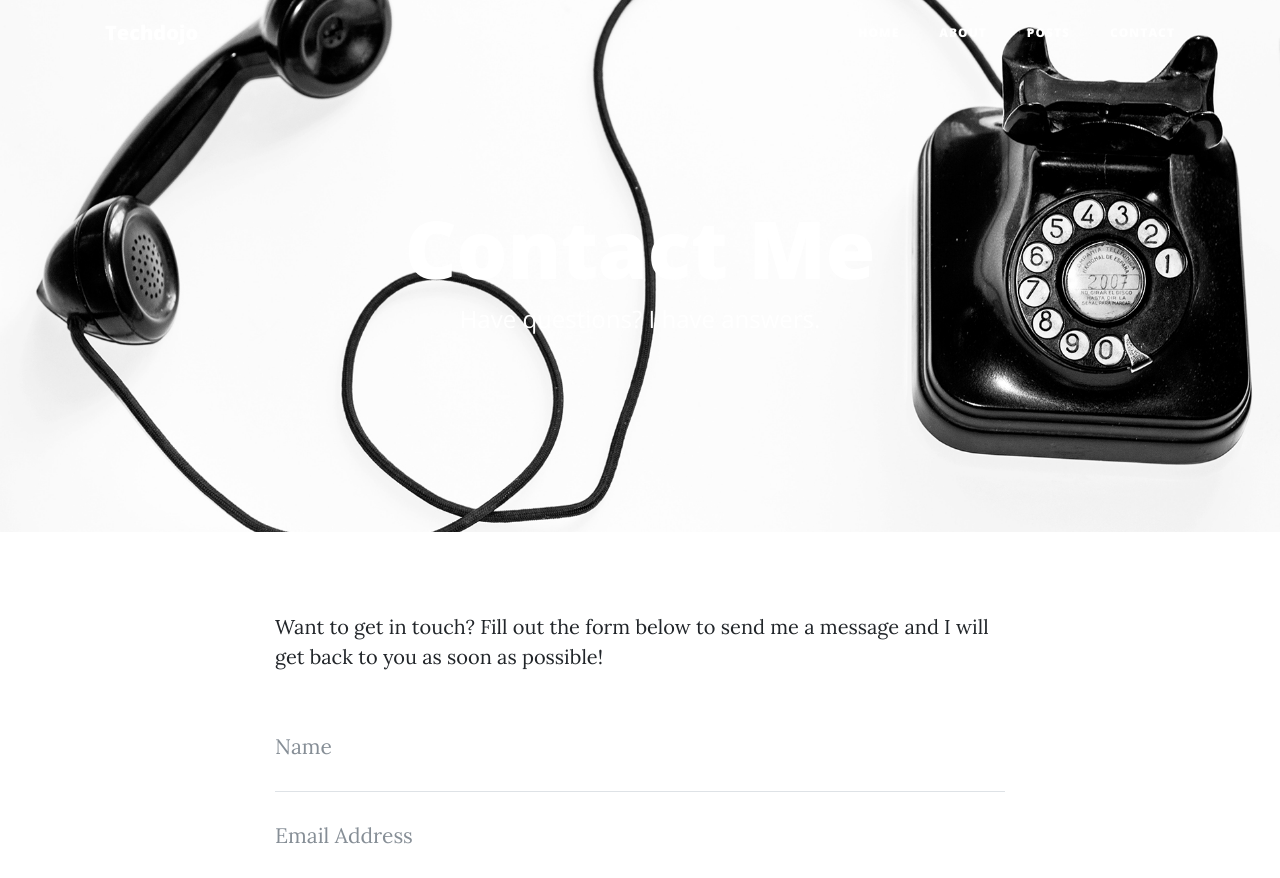
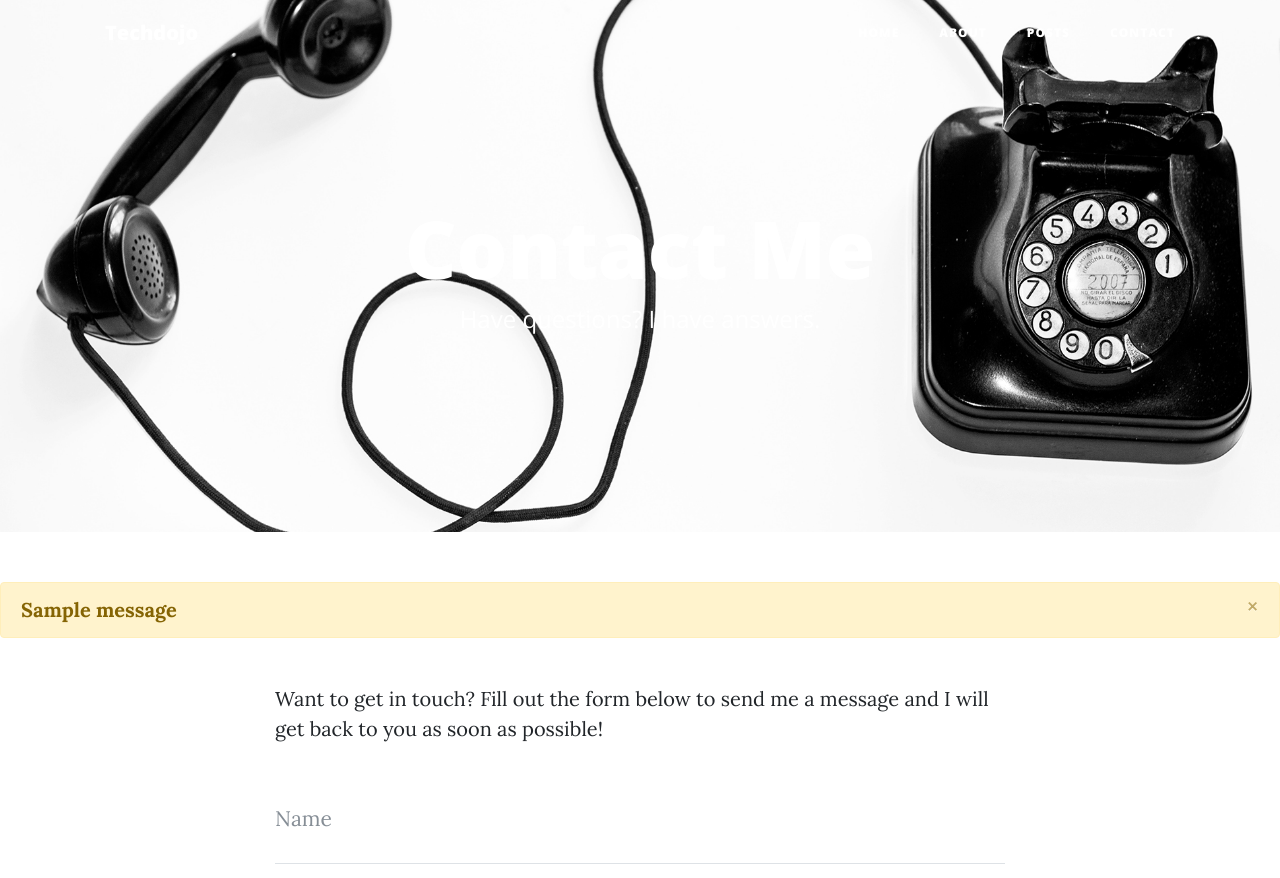
Before and after one commit to ilyasdabholkar/Techdojo-Blog, a Flask app: page /contact in a window 1280 px wide. Shown: the top 878 px of the page. Run offline with Flask 2, Linux system fonts and the light colour scheme; one stand-in notice (Sample message) is shown; some libraries are stand-ins or nearby versions.

Commit message:
added flash messaging functinality to contacts page

```diff
--- a/app.py
+++ b/app.py
@@ -1,4 +1,4 @@
-from flask import Flask,url_for,render_template,request,session
+from flask import Flask,url_for,render_template,request,session,flash
 from flask import redirect
 from flask_sqlalchemy import SQLAlchemy
 from sqlalchemy import desc
@@ -167,6 +167,7 @@ def contact():
 						recipients=[params['gmail']],
 						body= msg + "\n phone:" + str(phone)
 						)
+		flash("Thanks for contacting us. We will get back to you soon","success")
 	return render_template('/contact.html',params=params)
 
 app.run(debug=True)
--- a/config.json
+++ b/config.json
@@ -6,11 +6,11 @@
         "production_uri":"mysql+pymysql://root:root@localhost:3308/techdojo",
         "blog_name":"Techdojo",
         "blog_subheading":"A Blogspot For Tech Enthusiast",
-        "gmail":"example@.com",
-        "gmail_pass":"Example_pass",
+        "gmail":"youremail@gmail.com",
+        "gmail_pass":"your email passowrd",
         "num_of_display_posts":5,
-        "admin_user":"ilyas",
-        "admin_pass":"abcd",
+        "admin_user":"admin username",
+        "admin_pass":"admin password",
         "upload_path":"D:\\python\\Blog\\static\\img",
         "facebook_url":"",
         "twitter_url":"",
--- a/templates/contact.html
+++ b/templates/contact.html
@@ -16,7 +16,19 @@
     </div>
   </div>
 </header>
-
+<!-- Message flashing -->
+{% with messages = get_flashed_messages(with_categories=true) %}
+{%if messages %}
+{% for category,message in messages %}
+<div class="alert alert-warning alert-dismissible fade show" role="alert">
+  <strong>{{message}}</strong>
+  <button type="button" class="close" data-dismiss="alert" aria-label="Close">
+    <span aria-hidden="true">&times;</span>
+  </button>
+</div>
+{% endfor %}
+{% endif %}
+{% endwith %}
 <!-- Main Content -->
 <div class="container">
   <div class="row">
```
Also changed, not shown: static/img/iot_based_water_level_monitoring_system_using_fpga.jpg (deleted).
